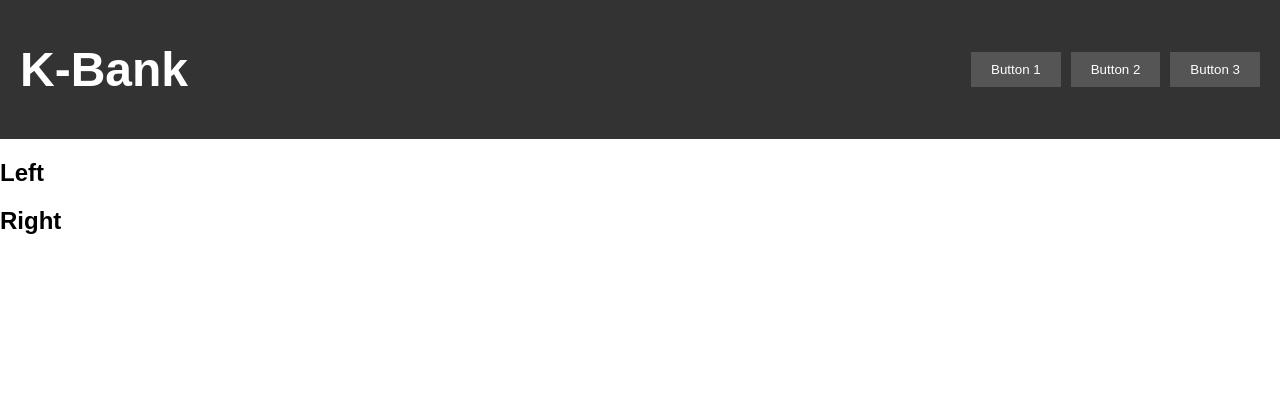
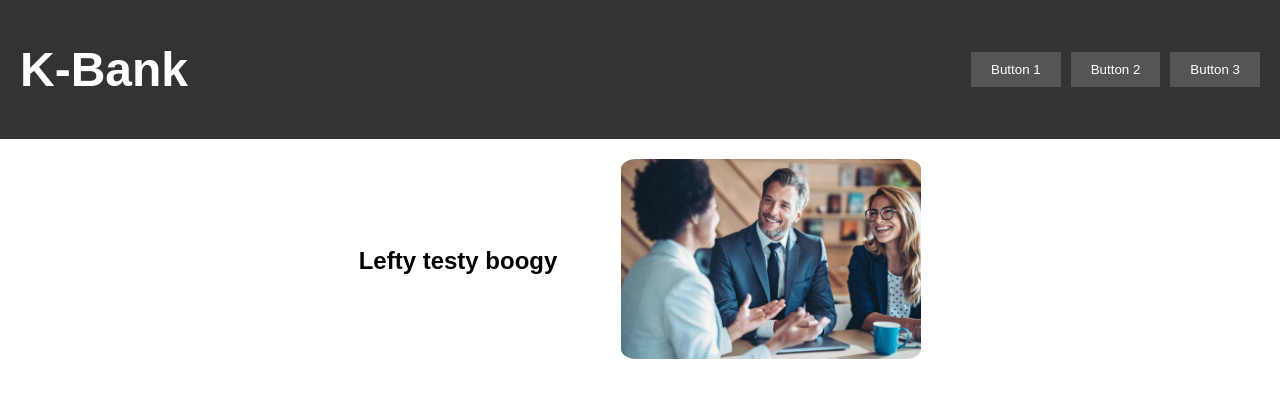
Before and after one commit to FirePowerGH/KLP-Case, a Flask app: page / in a window 1280 px wide. Shown: the top 399 px of the page. Run offline with Flask 3, Linux system fonts and the light colour scheme.

```diff
--- a/static/style.css
+++ b/static/style.css
@@ -27,3 +27,25 @@ header .menu button {
 header .menu button:hover {
     background-color: #777;
 }
+
+main {
+    padding: 20px;
+    display: flex;
+    align-items: center;
+    justify-content: center;
+}
+.content {
+    display: flex;
+    gap: 4rem;
+    justify-content: space-between;
+}
+.content .left {
+    display: flex;
+    flex-direction: row;
+    justify-content: flex-start;
+    align-items: center;
+}
+.content img {
+    height: 200px;
+    border-radius: 5%;
+}
--- a/static/templates/index.html
+++ b/static/templates/index.html
@@ -18,12 +18,12 @@
         </div>
     </header>
     <main>
-        <div class="container">
+        <div class="content">
             <div class="left">
-                <h2>Left</h2>
+                <h2>Lefty testy boogy</h2>
             </div>
             <div class="right">
-                <h2>Right</h2>
+                <img src="static/images/business-meeting.jpg" alt="Business Meeting Image from Getty Images">
             </div>
         </div>
     </main>
```
Also changed, not shown: README.md, static/images/business-meeting.jpg (added).
